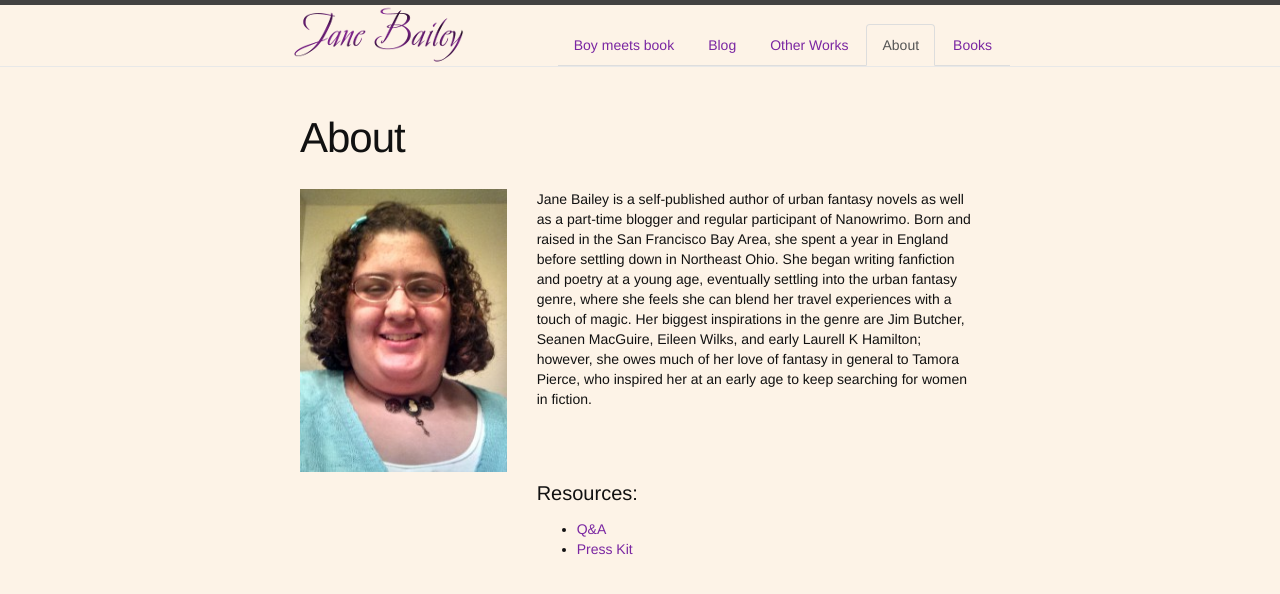
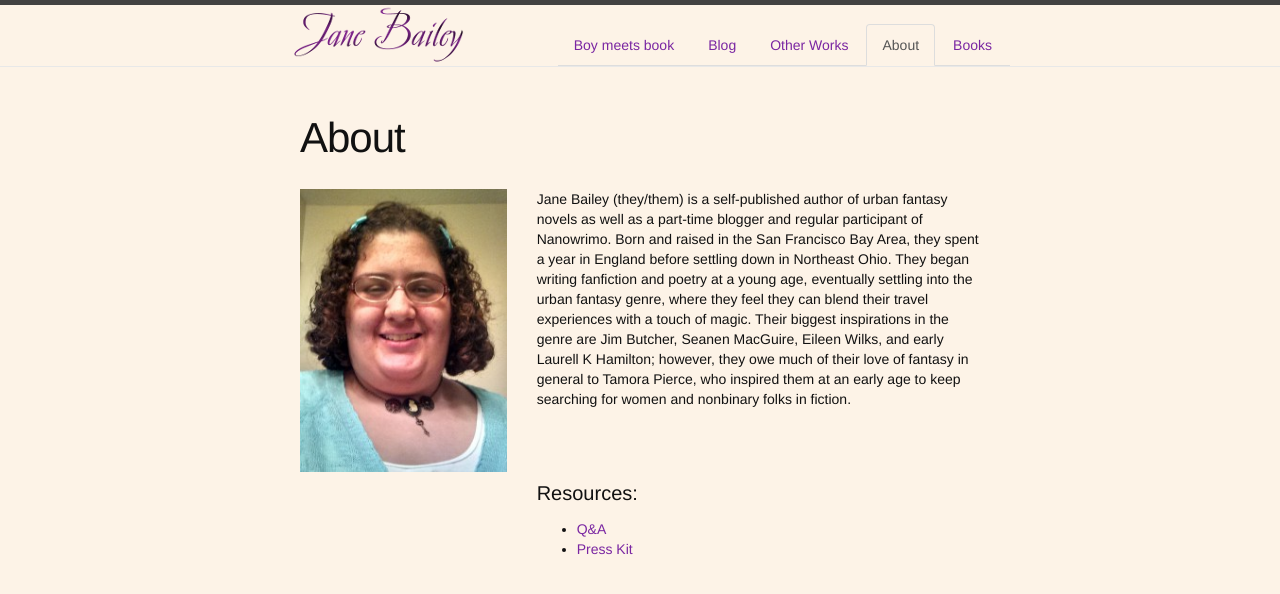
Before and after one commit to yamikuronue/JaneBaileyBooks, a Jekyll site: the page built from about/index.html, in a window 1280 px wide, cut to the strip 0-630 px from the top of the page. Shown: the top 594 px of the strip. Built offline with Jekyll 4.4.1, drawn with Linux system fonts in a browser that asks for light colours.

Commit message:
updates for 2020

```diff
--- a/about/QandA.html
+++ b/about/QandA.html
@@ -51,5 +51,5 @@ No way! I pay for images, like the cover designs or the interior images for The
 </p>
 <br/>
 <p><b>What are you working on currently?</b><br/>
-I’m working on the first draft of Bloodlust, the sequel to Wolfbound; this book will focus on Marie, Eileen’s best friend, and what’s going on in her life immediately after Wolfbound. In the near-term I’m planning a third book to cap off that series, and a sequel to The Hunt as well. Longer-term, I’d like to do a longer novel or two set in a Steampunk version of America. And maybe some other secret projects as well ;)
+2020 has been a really hard year for me, but I'm still chugging away at some great new fiction offerings for you. Stay tuned next year!
 </p>
--- a/about/index.html
+++ b/about/index.html
@@ -9,7 +9,7 @@ permalink: /about/
         <img src="/assets/new_author_photo_Candidate-219x300.jpg" alt="Image of Jane Bailey">
     </div>
     <div class="col-md-8">
-    Jane Bailey is a self-published author of urban fantasy novels as well as a part-time blogger and regular participant of Nanowrimo. Born and raised in the San Francisco Bay Area, she spent a year in England before settling down in Northeast Ohio. She began writing fanfiction and poetry at a young age, eventually settling into the urban fantasy genre, where she feels she can blend her travel experiences with a touch of magic. Her biggest inspirations in the genre are Jim Butcher, Seanen MacGuire, Eileen Wilks, and early Laurell K Hamilton; however, she owes much of her love of fantasy in general to Tamora Pierce, who inspired her at an early age to keep searching for women in fiction.
+    Jane Bailey (they/them) is a self-published author of urban fantasy novels as well as a part-time blogger and regular participant of Nanowrimo. Born and raised in the San Francisco Bay Area, they spent a year in England before settling down in Northeast Ohio. They began writing fanfiction and poetry at a young age, eventually settling into the urban fantasy genre, where they feel they can blend their travel experiences with a touch of magic. Their biggest inspirations in the genre are Jim Butcher, Seanen MacGuire, Eileen Wilks, and early Laurell K Hamilton; however, they owe much of their love of fantasy in general to Tamora Pierce, who inspired them at an early age to keep searching for women and nonbinary folks in fiction.
     </div>
 </div>
 
--- a/books/heartbeats/index.html
+++ b/books/heartbeats/index.html
@@ -7,7 +7,7 @@ permalink: /books/heartbeats/
              <img class="media-object" title="Heartbeats Cover" src="/assets/images/Heartbeats2.jpg" width=200 alt="Cover of HeartBeats">
         </a>
         <div class="media-body" >
-            <h3 class="media-heading">Heartbeats</h4>
+            <h3 class="media-heading">Heartbeats</h3>
             <p>Marie liked the life she'd built for herself. Sure, she didn't have many friends, but she knew how to have fun, and that was the important thing. And hey, who cared if she was a bit jealous of her new friend Eileen and her stupid powers? Marie’s powers are just fine, thanks. Not everyone wanted werewolf relationship drama and private tutoring sessions anyway. She’d stick with human relationship drama and one-quid cocktails.</p>
             <p>But there’s one thing she can’t lie to herself about: Blaire. She’d thought that was all dead and buried years ago, never to be awakened again. But can she ever truly be free of her first love?</p>
             <p></p>
--- a/index.html
+++ b/index.html
@@ -8,7 +8,7 @@ layout: default
         <h1>Jane Bailey</h1>
         <h3>Speculative fiction and short works</h3>
 
-        <p>Welcome, readers! Jane Bailey offers innovative, queer fantasy for today's discerning reader. She tends toward short fiction, but has published several novels in both ebook and paperback format.</p>
+        <p>Welcome, readers! Jane Bailey offers innovative, queer fantasy for today's discerning reader. They tends toward short fiction, but have published several novels in both ebook and paperback format.</p>
         <a href="https://www.patreon.com/bePatron?u=2864006" data-patreon-widget-type="become-patron-button">Become a Patron!</a><script async src="https://c6.patreon.com/becomePatronButton.bundle.js"></script>
       </div>
       <div id="slideshow" ></a>>
```
Also changed, not shown: _posts/2020-12-1-pandemic.md (added, +18 -0 lines).
